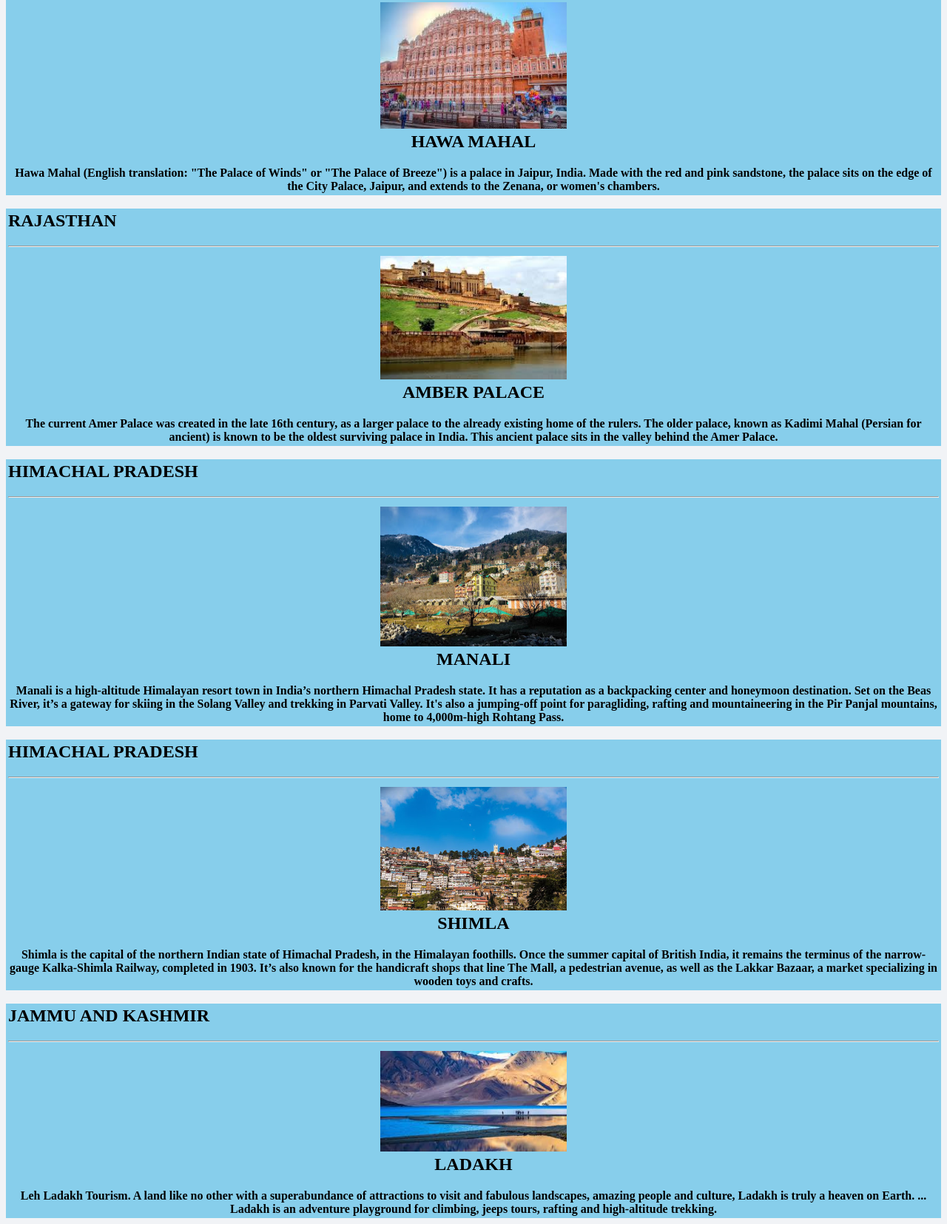
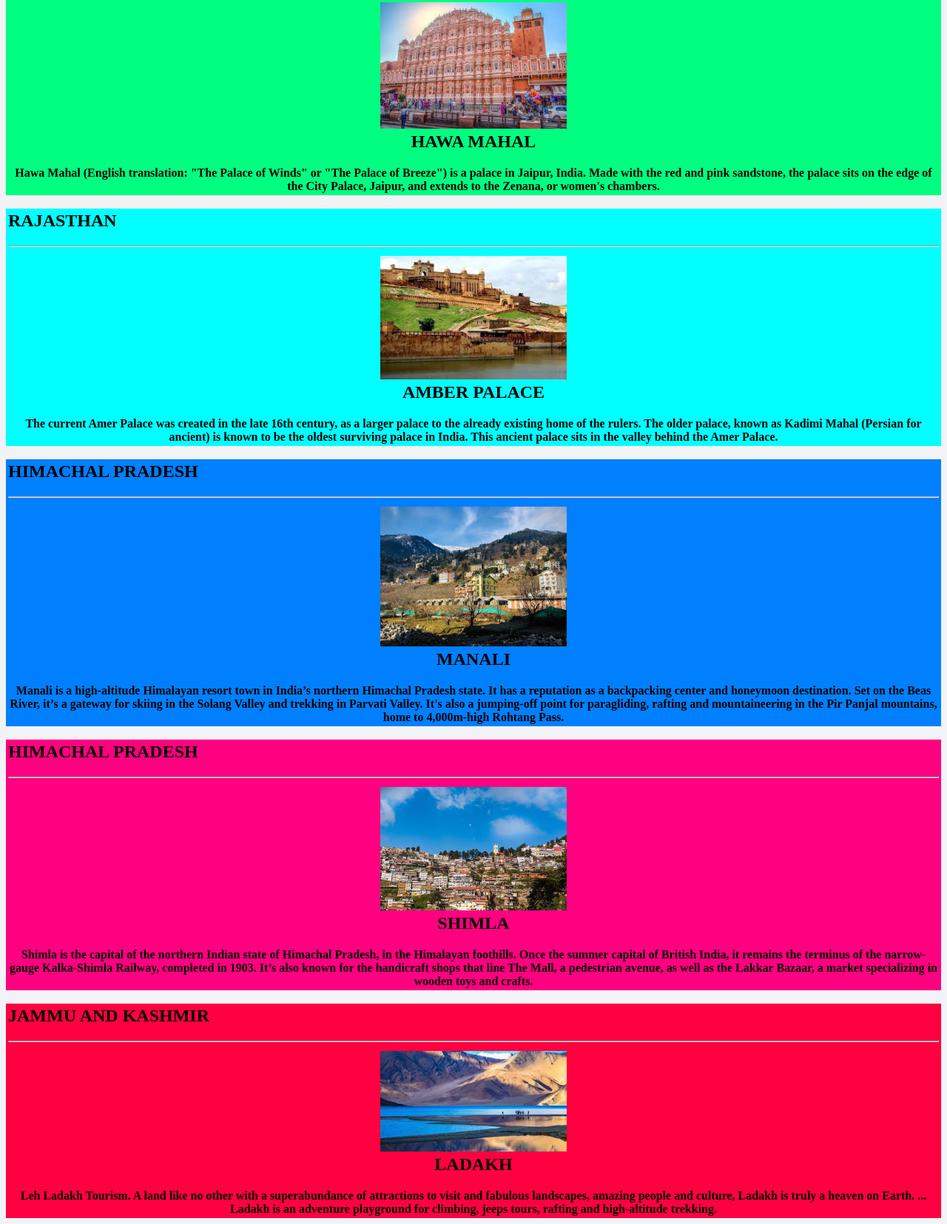
Before and after one commit to Sandeeppandey1999/welcometoindia, a plain HTML site: page learn_more.html in a window 1280 px wide. Shown: the part 797-2452 px from the top of the page at 74% size. Drawn offline with Linux system fonts and the light colour scheme.

Commit message:
Update learn_more.html

```diff
--- a/learn_more.html
+++ b/learn_more.html
@@ -14,7 +14,7 @@
 </table>
 <br>
 
-<table border="0" width="100%" bgcolor="skyblue">
+<table border="0" width="100%" bgcolor="#ff0000">
 <td colspan="5"><h2>AGRA  </h2><hr></td>
 <tr>
 <th><img src="list 1-1.jpg" width="20%" class="zoom"> </th>
@@ -30,7 +30,7 @@ So overwhelming is the exquisite beauty and presence of the marble mausoleum tha
 </th>
 </tr
 <br>
-<table border="0" width="100%" bgcolor="skyblue">
+<table border="0" width="100%" bgcolor="#ff8000">
 <td colspan="5"><h2>MUMBAI   </h2><hr></td>
 <tr>
 <th><img src="tajhotel.jpg" width="20%" class="zoom"> </th>
@@ -45,7 +45,7 @@ Mumbai, the city that never sleeps! The most modern city in India,
 </th>
 </tr>
 <br>
-<table border="0" width="100%" bgcolor="skyblue">
+<table border="0" width="100%" bgcolor="#00ff80">
 <br><td colspan="5"><h2>JAIPUR </h2><hr></td>
 <tr>
 <th><img src="hawamahal.jpg" width="20%" class="zoom"> </th>
@@ -59,7 +59,7 @@ is a palace in Jaipur, India. Made with the red and pink sandstone,
 </tr>
 </th>
 </tr>
-<table border="0" width="100%" bgcolor="skyblue">
+<table border="0" width="100%" bgcolor="#00ffff">
 <br><td colspan="5"><h2>RAJASTHAN </h2><hr></td>
 <tr>
 <th><img src="amberplace.jpg" width="20%" class="zoom"> </th>
@@ -74,7 +74,7 @@ The current Amer Palace was created in the late 16th century, as a
 </th>
 </tr>
 
-<table border="0" width="100%" bgcolor="skyblue">
+<table border="0" width="100%" bgcolor="#0080ff">
 <br><td colspan="5"><h2>HIMACHAL PRADESH </h2><hr></td>
 <tr>
 <th><img src="manali.jpg" width="20%" class="zoom"> </th>
@@ -90,7 +90,7 @@ Manali is a high-altitude Himalayan resort town in India’s northern Himachal P
 </th>
 </tr>
 
-<table border="0" width="100%" bgcolor="skyblue">
+<table border="0" width="100%" bgcolor="#ff0080">
 <br><td colspan="5"><h2>HIMACHAL PRADESH </h2><hr></td>
 <tr>
 <th><img src="shimla.jpg" width="20%" class="zoom"> </th>
@@ -105,7 +105,7 @@ Shimla is the capital of the northern Indian state of Himachal Pradesh, in the H
 </th>
 </tr>
 
-<table border="0" width="100%" bgcolor="skyblue">
+<table border="0" width="100%" bgcolor="#ff0040">
 <br><td colspan="5"><h2>JAMMU AND KASHMIR  </h2><hr></td>
 <tr>
 <th><img src="ladakh.jpg" width="20%" class="zoom"> </th>
```
